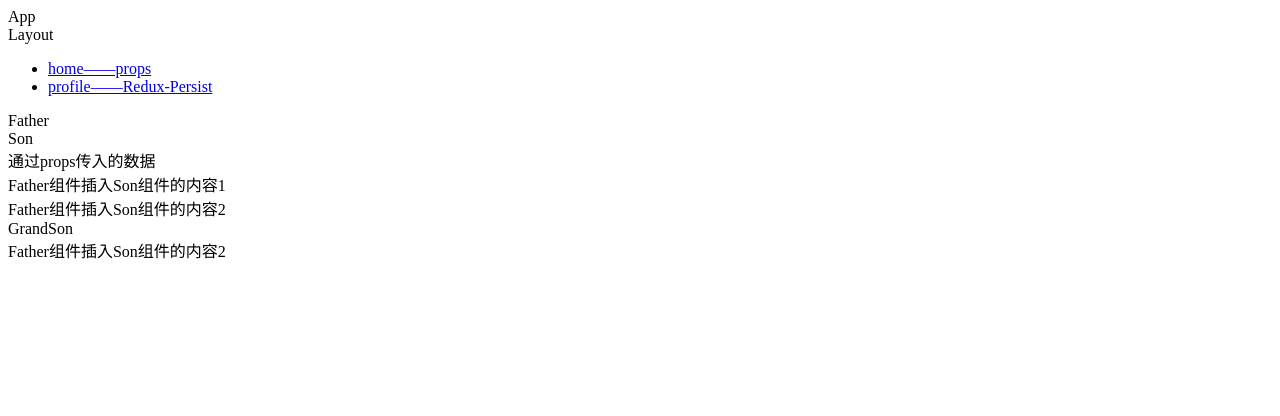
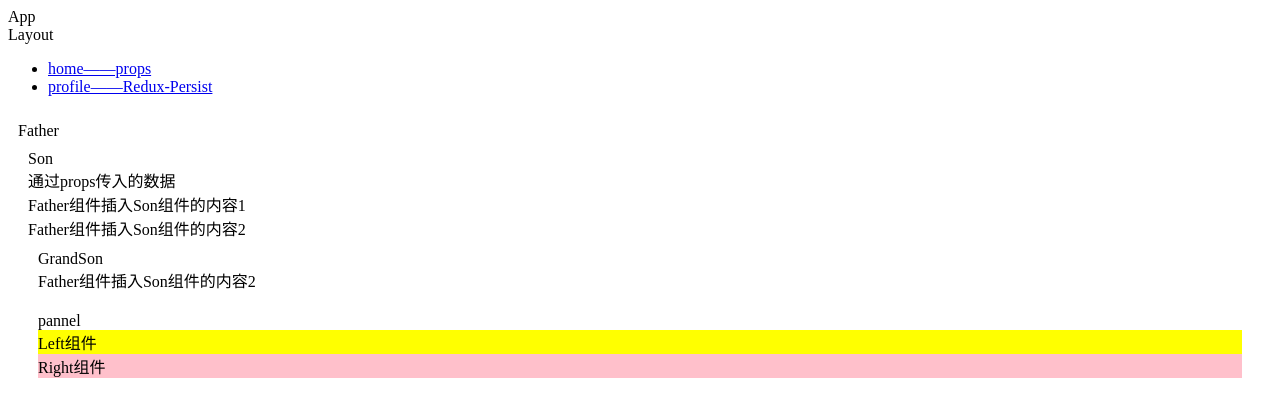
Before and after one commit to ethanlamm/react-basic-usage, a React (Vite) app: page / in a window 1280 px wide. Shown: the top 416 px of the page. Built offline with nearby package versions, Linux system fonts and the light colour scheme.

Commit message:
props的使用

```diff
--- a/src/pages/Home/Father.jsx
+++ b/src/pages/Home/Father.jsx
@@ -3,11 +3,23 @@ import React from 'react'
 
 import Son from './Son'
 
+// https://zh-hans.reactjs.org/docs/composition-vs-inheritance.html#gatsby-focus-wrapper
+const Left = () => {
+    return <div>Left组件</div>
+}
+
+const Right = () => {
+    return <div>Right组件</div>
+}
+
 function Father() {
     return (
-        <div>
+        <div style={{ padding: '10px' }}>
             <div>Father</div>
-            <Son msg='通过props传入的数据'>
+            <Son msg='通过props传入的数据'
+                left={<Left />}
+                right={<Right />}
+            >
                 <div>Father组件插入Son组件的内容1</div>
                 <div>Father组件插入Son组件的内容2</div>
             </Son>
--- a/src/pages/Home/GrandSon.jsx
+++ b/src/pages/Home/GrandSon.jsx
@@ -2,7 +2,7 @@ import React from 'react'
 
 function GrandSon({ children }) {
     return (
-        <div>
+        <div style={{ padding: '10px' }}>
             <div>GrandSon</div>
             {children}
         </div>
--- a/src/pages/Home/Son.jsx
+++ b/src/pages/Home/Son.jsx
@@ -1,6 +1,14 @@
 import React from 'react'
 
 import GrandSon from './GrandSon'
+
+const pannelLeft = {
+    backgroundColor: 'yellow'
+}
+
+const pannelRight = {
+    backgroundColor: 'pink'
+}
 
 function Son(props) {
     // children 可以是
@@ -9,15 +17,20 @@ function Son(props) {
     // 3. 函数 / 对象
     // 4. JSX
 
-    const { msg, children } = props
+    const { msg, children, left, right } = props
 
     return (
-        <div>
+        <div style={{ padding: '10px' }}>
             <div>Son</div>
             <div>{msg}</div>
             {children.map(item => item)}
             {/* 可依据索引取出具体的children */}
             <GrandSon>{children[1]}</GrandSon>
+            <div style={{ padding: '10px' }}>
+                <div>pannel</div>
+                <div className='pannelLeft' style={pannelLeft}>{left}</div>
+                <div className='pannelRight' style={pannelRight}>{right}</div>
+            </div>
         </div>
     )
 }
```
